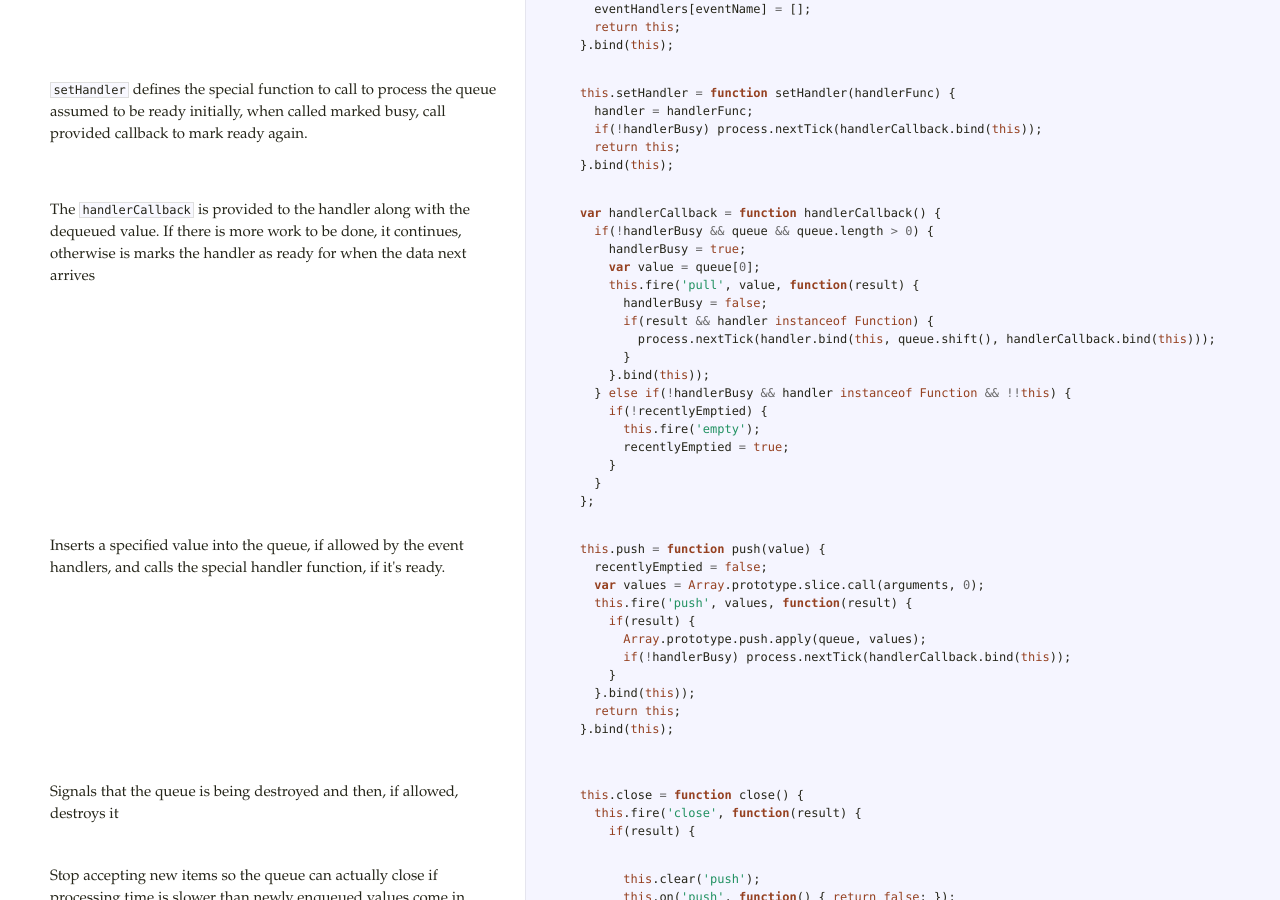
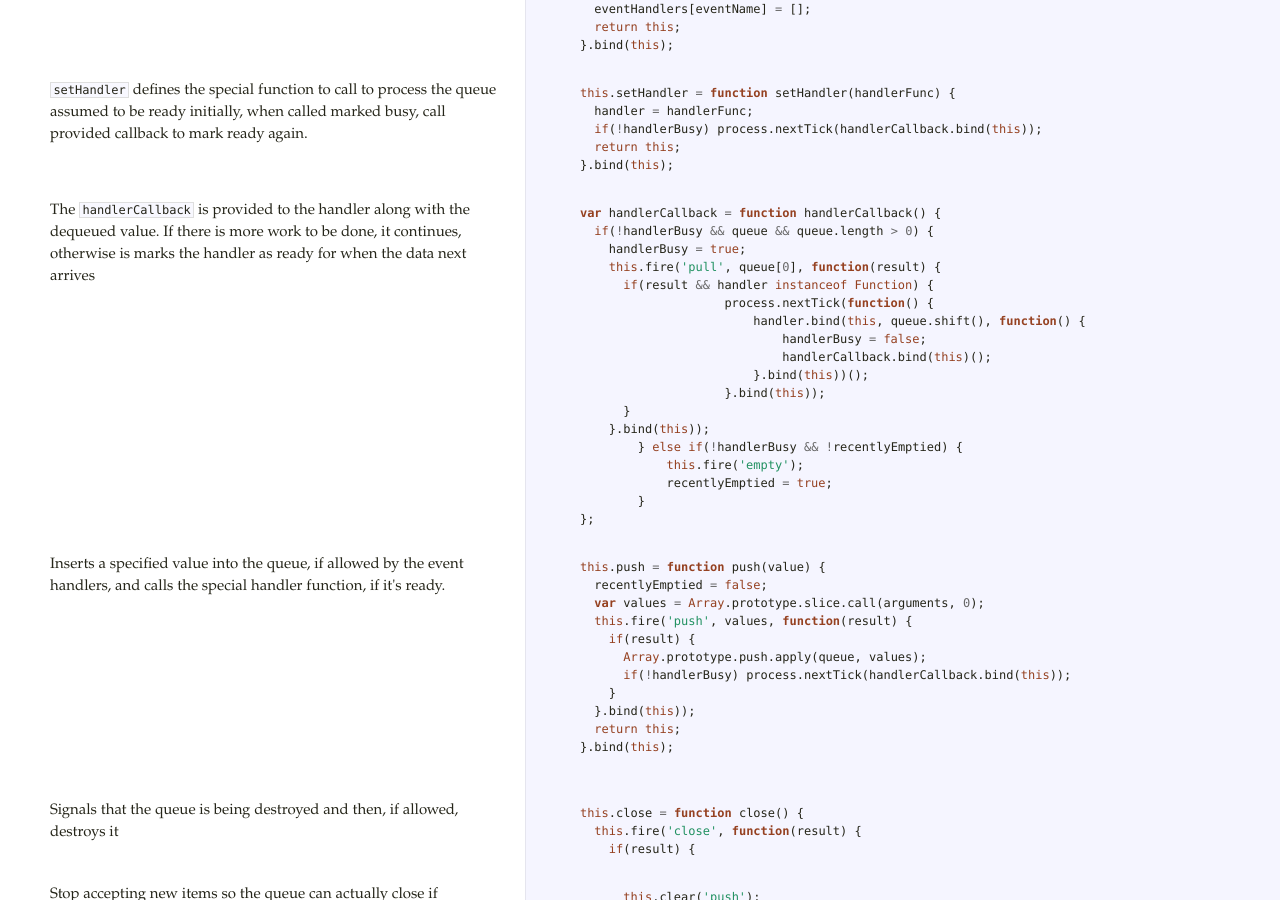
Before and after one commit to dfellis/queue-flow, a Jekyll site: the page docs/queue-flow.html, which Jekyll copies as it is, in a window 1280 px wide and 900 px high, scrolled down 3060 px. Built offline with Jekyll 4.4.1, drawn with Linux system fonts in a browser that asks for light colours; Markdown is read by kramdown in place of the engine named in the settings.

Commit message:
Automatic documentation for version 0.5.16

```diff
--- a/docs/queue-flow.html
+++ b/docs/queue-flow.html
@@ -122,19 +122,20 @@ If there is more work to be done, it continues, otherwise is marks the handler
 as ready for when the data next arrives</p>             </td>             <td class="code">               <div class="highlight"><pre>    <span class="kd">var</span> <span class="nx">handlerCallback</span> <span class="o">=</span> <span class="kd">function</span> <span class="nx">handlerCallback</span><span class="p">()</span> <span class="p">{</span>
       <span class="k">if</span><span class="p">(</span><span class="o">!</span><span class="nx">handlerBusy</span> <span class="o">&amp;&amp;</span> <span class="nx">queue</span> <span class="o">&amp;&amp;</span> <span class="nx">queue</span><span class="p">.</span><span class="nx">length</span> <span class="o">&gt;</span> <span class="mi">0</span><span class="p">)</span> <span class="p">{</span>
         <span class="nx">handlerBusy</span> <span class="o">=</span> <span class="kc">true</span><span class="p">;</span>
-        <span class="kd">var</span> <span class="nx">value</span> <span class="o">=</span> <span class="nx">queue</span><span class="p">[</span><span class="mi">0</span><span class="p">];</span>
-        <span class="k">this</span><span class="p">.</span><span class="nx">fire</span><span class="p">(</span><span class="s1">&#39;pull&#39;</span><span class="p">,</span> <span class="nx">value</span><span class="p">,</span> <span class="kd">function</span><span class="p">(</span><span class="nx">result</span><span class="p">)</span> <span class="p">{</span>
-          <span class="nx">handlerBusy</span> <span class="o">=</span> <span class="kc">false</span><span class="p">;</span>
+        <span class="k">this</span><span class="p">.</span><span class="nx">fire</span><span class="p">(</span><span class="s1">&#39;pull&#39;</span><span class="p">,</span> <span class="nx">queue</span><span class="p">[</span><span class="mi">0</span><span class="p">],</span> <span class="kd">function</span><span class="p">(</span><span class="nx">result</span><span class="p">)</span> <span class="p">{</span>
           <span class="k">if</span><span class="p">(</span><span class="nx">result</span> <span class="o">&amp;&amp;</span> <span class="nx">handler</span> <span class="k">instanceof</span> <span class="nb">Function</span><span class="p">)</span> <span class="p">{</span>
-            <span class="nx">process</span><span class="p">.</span><span class="nx">nextTick</span><span class="p">(</span><span class="nx">handler</span><span class="p">.</span><span class="nx">bind</span><span class="p">(</span><span class="k">this</span><span class="p">,</span> <span class="nx">queue</span><span class="p">.</span><span class="nx">shift</span><span class="p">(),</span> <span class="nx">handlerCallback</span><span class="p">.</span><span class="nx">bind</span><span class="p">(</span><span class="k">this</span><span class="p">)));</span>
+                        <span class="nx">process</span><span class="p">.</span><span class="nx">nextTick</span><span class="p">(</span><span class="kd">function</span><span class="p">()</span> <span class="p">{</span>
+                            <span class="nx">handler</span><span class="p">.</span><span class="nx">bind</span><span class="p">(</span><span class="k">this</span><span class="p">,</span> <span class="nx">queue</span><span class="p">.</span><span class="nx">shift</span><span class="p">(),</span> <span class="kd">function</span><span class="p">()</span> <span class="p">{</span>
+                                <span class="nx">handlerBusy</span> <span class="o">=</span> <span class="kc">false</span><span class="p">;</span>
+                                <span class="nx">handlerCallback</span><span class="p">.</span><span class="nx">bind</span><span class="p">(</span><span class="k">this</span><span class="p">)();</span>
+                            <span class="p">}.</span><span class="nx">bind</span><span class="p">(</span><span class="k">this</span><span class="p">))();</span>
+                        <span class="p">}.</span><span class="nx">bind</span><span class="p">(</span><span class="k">this</span><span class="p">));</span>
           <span class="p">}</span>
         <span class="p">}.</span><span class="nx">bind</span><span class="p">(</span><span class="k">this</span><span class="p">));</span>
-      <span class="p">}</span> <span class="k">else</span> <span class="k">if</span><span class="p">(</span><span class="o">!</span><span class="nx">handlerBusy</span> <span class="o">&amp;&amp;</span> <span class="nx">handler</span> <span class="k">instanceof</span> <span class="nb">Function</span> <span class="o">&amp;&amp;</span> <span class="o">!!</span><span class="k">this</span><span class="p">)</span> <span class="p">{</span>
-        <span class="k">if</span><span class="p">(</span><span class="o">!</span><span class="nx">recentlyEmptied</span><span class="p">)</span> <span class="p">{</span>
-          <span class="k">this</span><span class="p">.</span><span class="nx">fire</span><span class="p">(</span><span class="s1">&#39;empty&#39;</span><span class="p">);</span>
-          <span class="nx">recentlyEmptied</span> <span class="o">=</span> <span class="kc">true</span><span class="p">;</span>
-        <span class="p">}</span>
-      <span class="p">}</span>
+            <span class="p">}</span> <span class="k">else</span> <span class="k">if</span><span class="p">(</span><span class="o">!</span><span class="nx">handlerBusy</span> <span class="o">&amp;&amp;</span> <span class="o">!</span><span class="nx">recentlyEmptied</span><span class="p">)</span> <span class="p">{</span>
+                <span class="k">this</span><span class="p">.</span><span class="nx">fire</span><span class="p">(</span><span class="s1">&#39;empty&#39;</span><span class="p">);</span>
+                <span class="nx">recentlyEmptied</span> <span class="o">=</span> <span class="kc">true</span><span class="p">;</span>
+            <span class="p">}</span>
     <span class="p">};</span></pre></div>             </td>           </tr>                               <tr id="section-22">             <td class="docs">               <div class="pilwrap">                 <a class="pilcrow" href="#section-22">&#182;</a>               </div>               <p>Inserts a specified value into the queue, if allowed by the event handlers, and
 calls the special handler function, if it's ready.</p>             </td>             <td class="code">               <div class="highlight"><pre>    <span class="k">this</span><span class="p">.</span><span class="nx">push</span> <span class="o">=</span> <span class="kd">function</span> <span class="nx">push</span><span class="p">(</span><span class="nx">value</span><span class="p">)</span> <span class="p">{</span>
       <span class="nx">recentlyEmptied</span> <span class="o">=</span> <span class="kc">false</span><span class="p">;</span>
```
